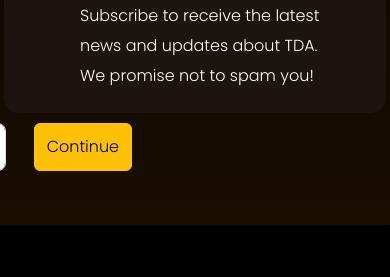
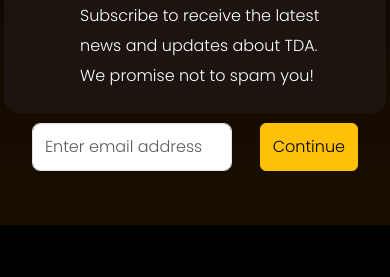
Before and after one commit to AreebRehman5/Platform, a plain HTML site: page index.html in a window 390 px wide. Shown: the part 7040-7317 px from the top of the page. Drawn offline with nearby package versions, Linux system fonts and the light colour scheme.

Commit message:
Update style.css

```diff
--- a/assets/css/style.css
+++ b/assets/css/style.css
@@ -532,9 +532,10 @@
   .mid-row img{
     display: block;
   }
-  .form{
+  .form-control{
     display: block;
-    width: 100px;
+    width: 100%;
+
   }
   .row{
     display: block;
@@ -551,5 +552,10 @@
   .Subscribe{
     width: 100%;
   }
+  .col-4{
+    display: block;
+    width: 100%;
+    margin-bottom: 50px;
+  }
 
 }
```
